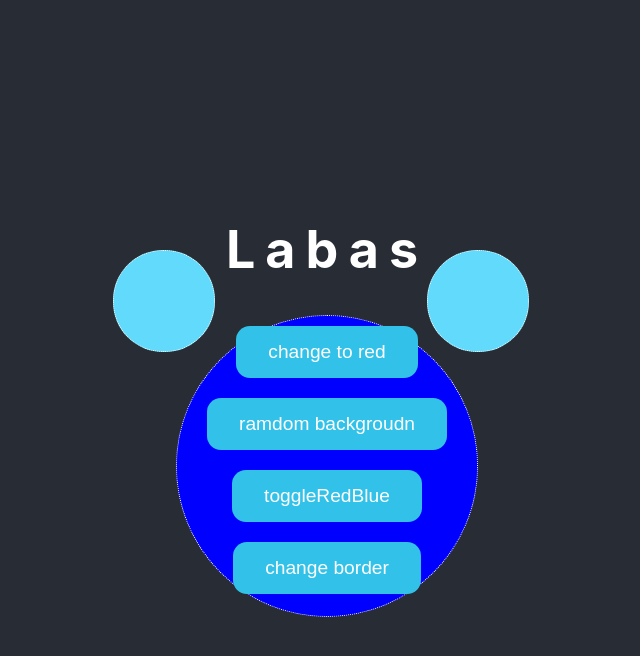
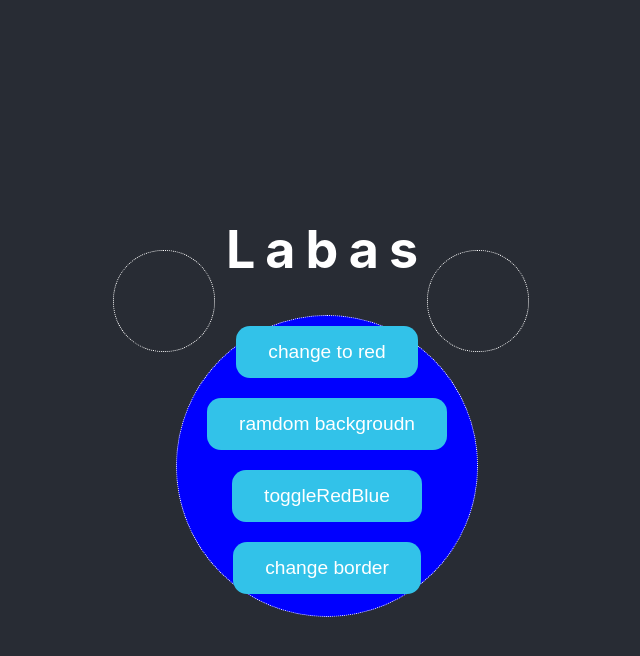
Before and after one commit to brokenfingers/reactjs_bit, a React (Create React App) app: page / in a window 1280 px wide. Both pictures are taken after a click on the element "Labas". Shown: the top 656 px of the page, without its empty margins (313-953 px from the left). Built offline with nearby package versions, Linux system fonts and the light colour scheme.

Commit message:
set ear color

```diff
--- a/src/App.css
+++ b/src/App.css
@@ -106,7 +106,7 @@ button:hover{
   border-radius: 50px;
   border: 2px dotted white;
   position: absolute;
-  background-color: #61dafb;
+  /* background-color: #61dafb; */
 }
 
 .eilej {
--- a/src/Components/007/Apskritimas.jsx
+++ b/src/Components/007/Apskritimas.jsx
@@ -1,7 +1,16 @@
+import { useState } from "react";
+import randColor from "../../Functions/randColor";
+
 function Apskritimas({l, visible, widt}) {
 
+    const [cl, setColor] = useState('');
+
+    const onPressEarr = () => {
+        setColor('#'+randColor())
+    }
+
     if(visible) {
-       return <div className='apskritimas' style={{left: l, bottom: '88%', borderWidth: widt}}></div>
+       return <div onClick={onPressEarr} className='apskritimas' style={{left: l, bottom: '88%', borderWidth: widt, backgroundColor: cl}}></div>
     }
     return null;
 }
```
